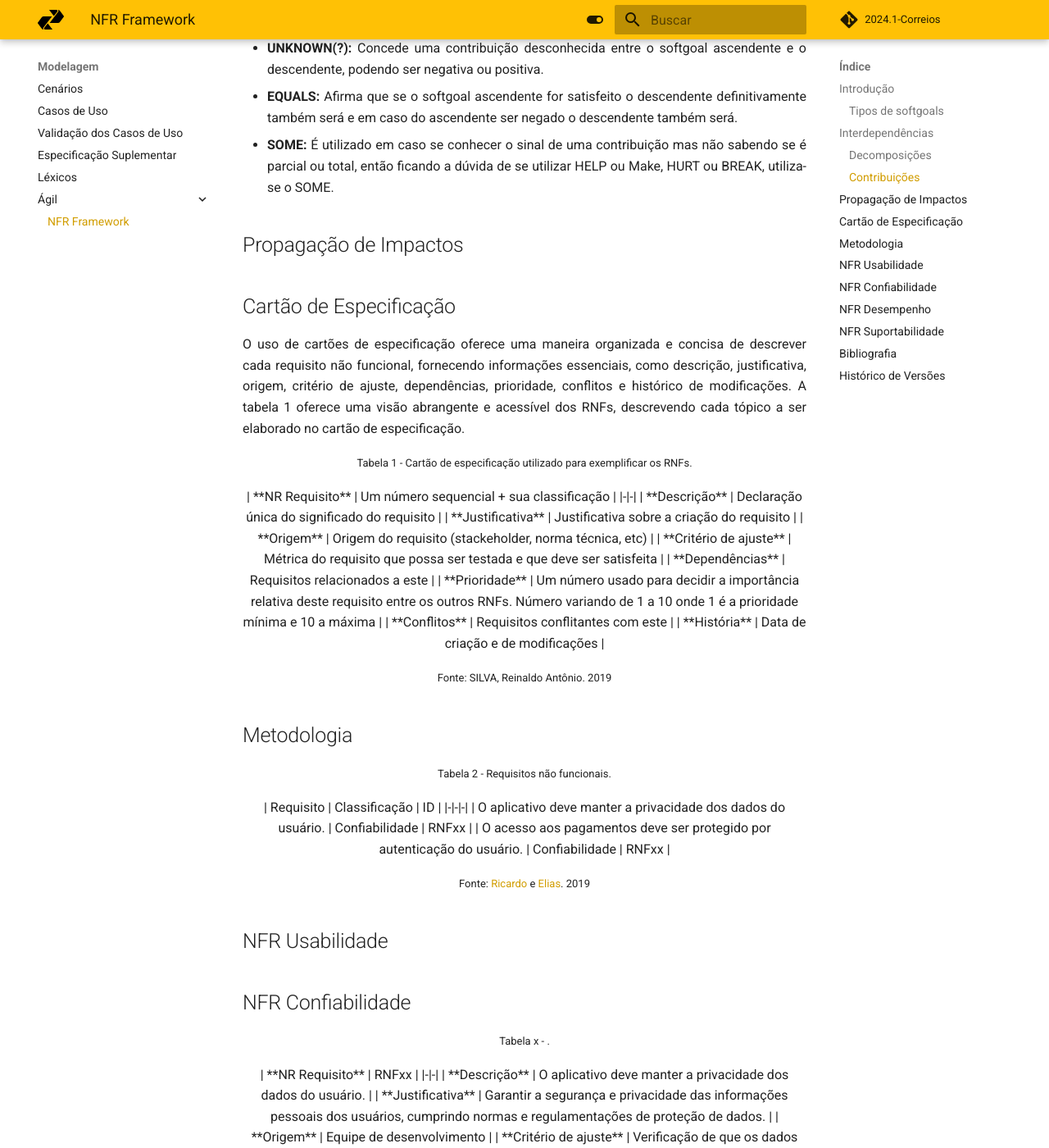
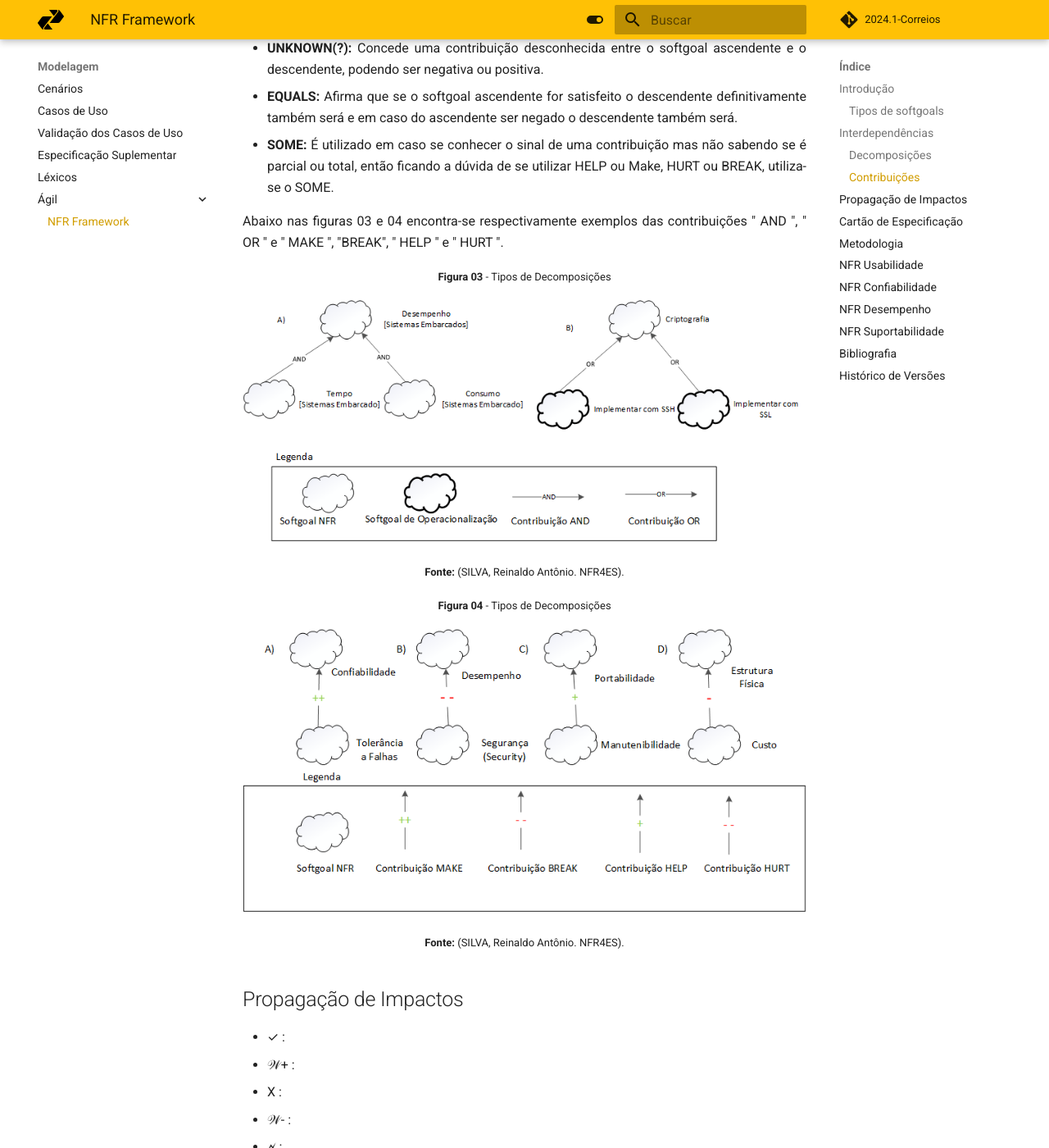
Before and after one commit to Requisitos-de-Software/2024.1-Serasa, an MkDocs documentation site: the page built from docs/modelagem/agil/nfr-framework.md, in a window 1280 px wide and 1400 px high, scrolled down 2982 px. Shown: the whole window at 82% size. Built offline with MkDocs 1.6.1 and Material for MkDocs 9.7.7, drawn with Linux system fonts in a browser that asks for light colours; comment, search, counter and statistics services are not loaded.

Commit message:
add concepts and images

```diff
--- a/docs/modelagem/agil/nfr-framework.md
+++ b/docs/modelagem/agil/nfr-framework.md
@@ -60,7 +60,31 @@ No NFR Framework pode-se utilizar de vários tipos de contribuições que explic
 * **EQUALS:** Afirma que se o softgoal ascendente for satisfeito o descendente definitivamente também será e em caso do ascendente ser negado o descendente também será.
 * **SOME:**  É utilizado em caso se conhecer o sinal de uma contribuição mas não sabendo se é parcial ou total, então ficando a dúvida de se utilizar HELP ou Make, HURT ou BREAK, utiliza-se o SOME.
 
+Abaixo nas figuras 03 e 04 encontra-se respectivamente exemplos das contribuições " AND ", " OR " e " MAKE ", "BREAK", " HELP " e " HURT ".
+
+
+<font size="2"><p style="text-align: center">**Figura 03** - Tipos de Decomposições</p></font>
+
+![AND, OR](../../assets/modelagem/agil/nfr/contrib_and_or.png)
+
+<font size="2"><p style="text-align: center">**Fonte:** (SILVA, Reinaldo Antônio. NFR4ES).</p></font>
+
+
+<font size="2"><p style="text-align: center">**Figura 04** - Tipos de Decomposições</p></font>
+
+![Anothers Contrib](../../assets/modelagem/agil/nfr/contirb_anothers.png)
+
+<font size="2"><p style="text-align: center">**Fonte:** (SILVA, Reinaldo Antônio. NFR4ES).</p></font>
+
 ## Propagação de Impactos
+
+
+* ✓ :
+* 𝒲+ :
+* X :
+* 𝒲- :
+* 🗲 :
+* u :
 
 ## Cartão de Especificação
 
```
Also changed, not shown: docs/assets/modelagem/agil/nfr/contirb_anothers.png (added), docs/assets/modelagem/agil/nfr/contrib_and_or.png (added).
